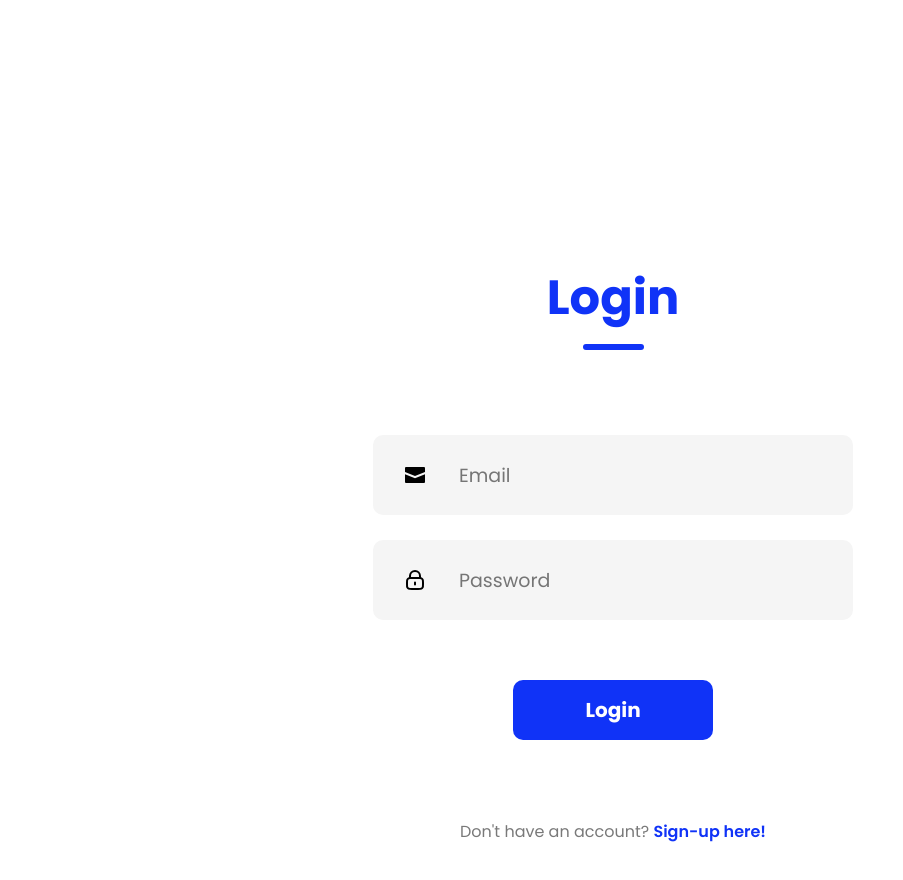
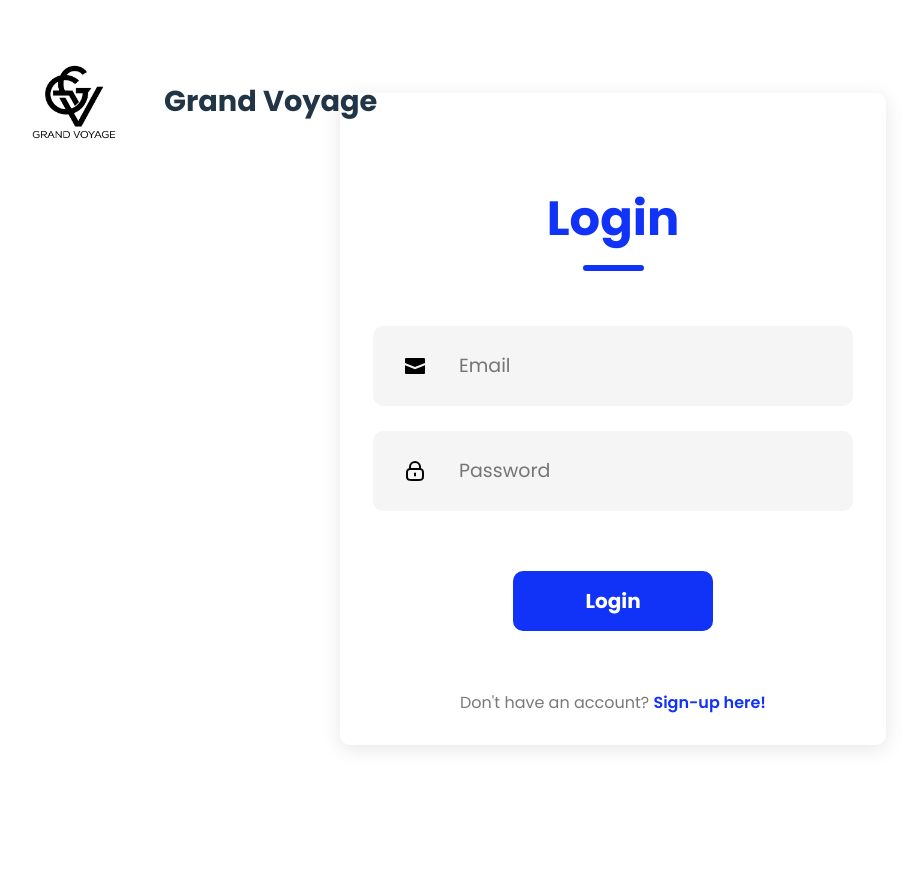
Before and after one commit to Mr-MichaelK/grand-voyage-frontend, a React (Vite) app: page / in a window 1280 px wide. Shown: the top 880 px of the page, without its empty margins (30-933 px from the left). After the commit the page ends 800 px from the top, so only its background shows below. Built offline with nearby package versions, Linux system fonts and the light colour scheme.

Commit message:
Added Logo

```diff
--- a/src/LoginPage/LoginPage.css
+++ b/src/LoginPage/LoginPage.css
@@ -2,18 +2,20 @@
 *{
     font-family: 'Poppins', sans-serif;
 }
+
 .container {
-    display: flex;
-    flex-direction: column;
-    margin: auto;
-    margin-top: 200px;
-    background-color: #fff;
-    padding: 30px;
-    max-width: 600px;
-    width: 90%;
+  background-color: #fff;
+  padding: 30px;
+  max-width: 600px;
+  width: 90%;
+  border-radius: 10px;
+  box-shadow: 0 4px 20px rgba(0, 0, 0, 0.1);
+  margin: auto ;
+  margin-top: 7%;
 }
 
 .header {
+    margin-top: 60px;
     display: flex;
     flex-direction: column;
     align-items: center;
@@ -88,6 +90,13 @@
     font-size: 20px;
     font-weight: 700;
     cursor: pointer;
+    transition: all 0.4s cubic-bezier(0.68, -0.55, 0.27, 1.55);
+}
+
+.submit:hover {
+    background-color: #0a25b5;
+    box-shadow: 0 4px 15px rgba(16, 51, 247, 0.4);
+    transform: translateY(-2px);
 }
 
 .sign-up {
@@ -101,6 +110,28 @@
     cursor: pointer;
     font-weight: 600;
 }
+
+.logo-header {
+    position: fixed;
+    top: 30px;
+    left: 30px;
+    display: flex;
+    align-items: center;
+    gap: 1rem;
+    z-index: 1000;
+  }
+
+  .logo {
+    width: 100px;
+    height: auto;
+  }
+
+  .company-name {
+    font-family: 'Poppins', sans-serif;
+    font-weight: 700;
+    font-size: 1.8rem;
+    margin: 0;
+  }
 
 @media (max-width: 480px) {
     .container {
@@ -131,4 +162,17 @@
         height: 50px;
         font-size: 1.1rem;
     }
+
+    .logo-header {
+        top: 15px;
+        left: 15px;
+    }
+
+    .logo {
+        width: 40px;
+    }
+
+    .company-name {
+        font-size: 1.4rem;
+    }
 }
--- a/src/LoginPage/LoginPage.jsx
+++ b/src/LoginPage/LoginPage.jsx
@@ -2,11 +2,18 @@ import React from "react"
 import './LoginPage.css'
 import email_img from '../assets/email.svg'
 import password_img from '../assets/password.svg'
+import GV_BonW_img from '../assets/GV_BonW.jpg'
 
 
 export default function LoginPage() {
 
     return (
+        <div>
+            <div className="logo-header">
+                <img src={GV_BonW_img} alt="Company Logo" className="logo" />
+                <h1 className="company-name">Grand Voyage</h1>
+            </div>
+
             <div className="container">
                 <div className="header">
                     <div className="text">Login</div>
@@ -14,12 +21,12 @@ export default function LoginPage() {
                 </div>
                 <div className="inputs">
                     <div className="input">
-                    <img src={email_img} alt="email svg"/>
-                    <input type="email" placeholder="Email"/>
+                        <img src={email_img} alt="email svg" />
+                        <input type="email" placeholder="Email" />
                     </div>
                     <div className="input">
-                    <img src={password_img} alt="password svg"/>
-                    <input type="password" placeholder="Password"/>
+                        <img src={password_img} alt="password svg" />
+                        <input type="password" placeholder="Password" />
                     </div>
                 </div>
                 <div className="submitContainer">
@@ -29,5 +36,6 @@ export default function LoginPage() {
                 </div>
                 <div className="sign-up">Don't have an account? <span>Sign-up here!</span></div>
             </div>
+        </div>
     )
 }
```
Also changed, not shown: src/assets/GV_BonW.jpg (added). Lines whose indentation alone changed are shown as unchanged.
